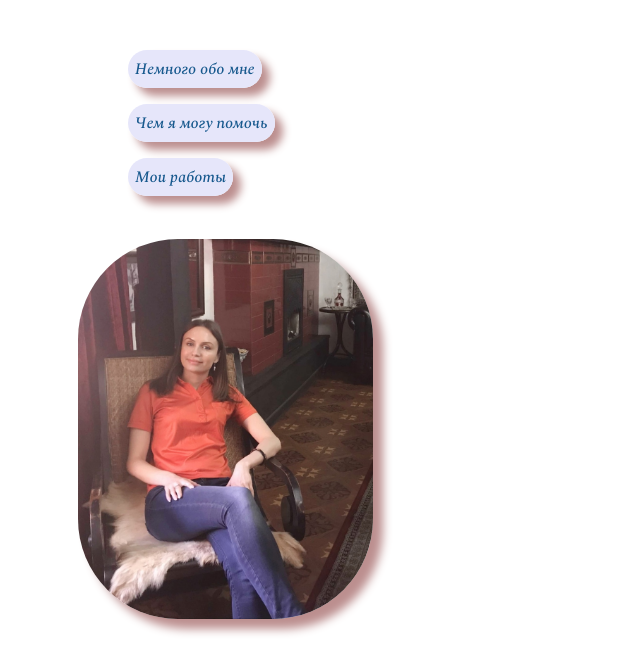
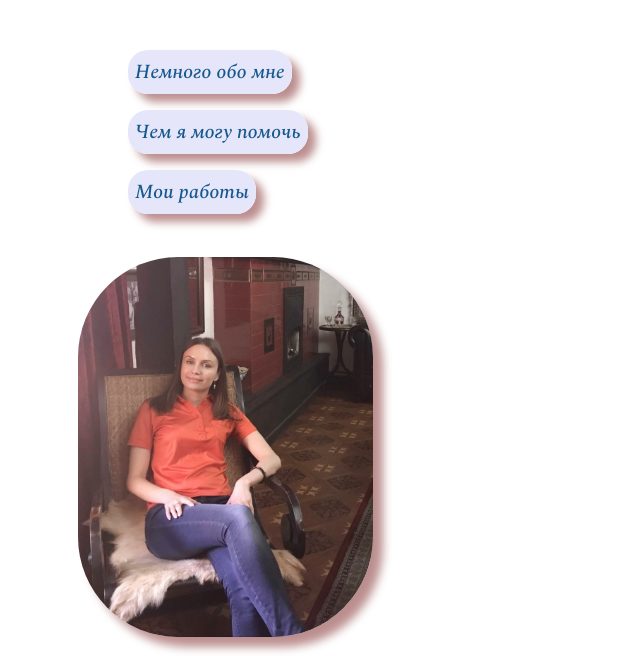
Before and after one commit to Masha-Bushueva/hello-world, a plain HTML site: page index.html in a window 1280 px wide. Shown: the part 144-800 px from the top of the page, without its empty margins (0-640 px from the left). Drawn offline with Linux system fonts and the light colour scheme.

Commit message:
Update styles.css
увеличен размер ссылок 20-22

```diff
--- a/styles.css
+++ b/styles.css
@@ -246,11 +246,11 @@ ul{
     }
 
     a:link{
-        font-size: 16px;
+        font-size: 20px;
     }
 
     a:hover{
-        font-size: 18px;
+        font-size: 22px;
     }
 
     .header7{
```
